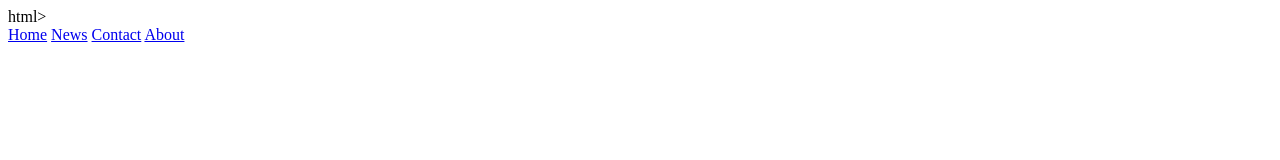
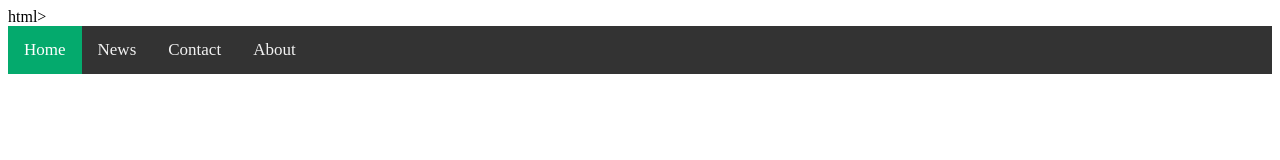
Before and after one commit to Icecreamtree/Troy-Finance-Club, a plain HTML site: page index.html in a window 1280 px wide. Drawn offline with Linux system fonts and the light colour scheme.

Commit message:
Update styles.css

```diff
--- a/styles.css
+++ b/styles.css
@@ -1,6 +1,23 @@
-<div class="topnav">
-  <a class="active" href="#home">Home</a>
-  <a href="#news">News</a>
-  <a href="#contact">Contact</a>
-  <a href="#about">About</a>
-</div>
+.topnav {
+  overflow: hidden;
+  background-color: #333;
+}
+
+.topnav a {
+  float: left;
+  color: #f2f2f2;
+  text-align: center;
+  padding: 14px 16px;
+  text-decoration: none;
+  font-size: 17px;
+}
+
+.topnav a:hover {
+  background-color: #ddd;
+  color: black;
+}
+
+.topnav a.active {
+  background-color: #04AA6D;
+  color: white;
+}
```
